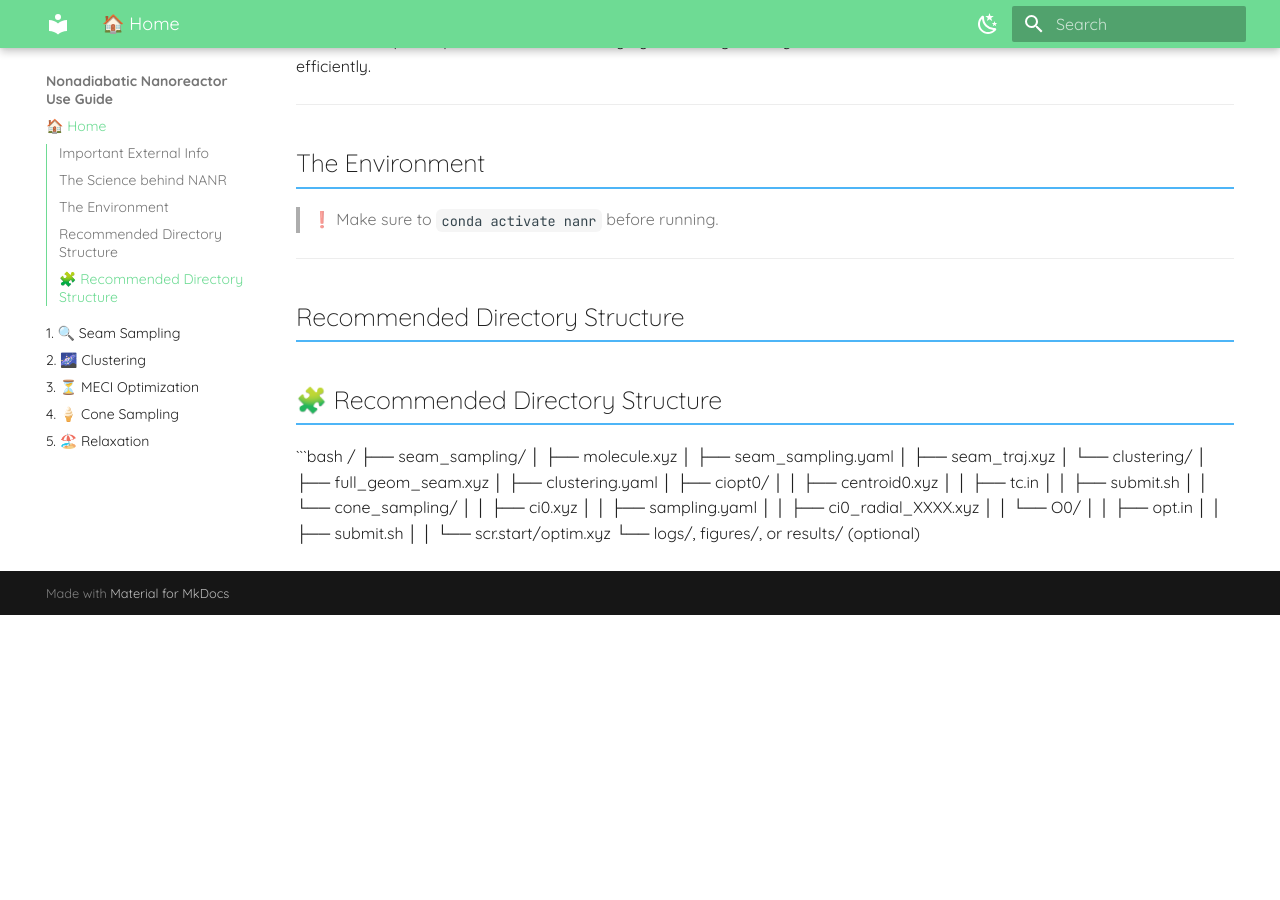
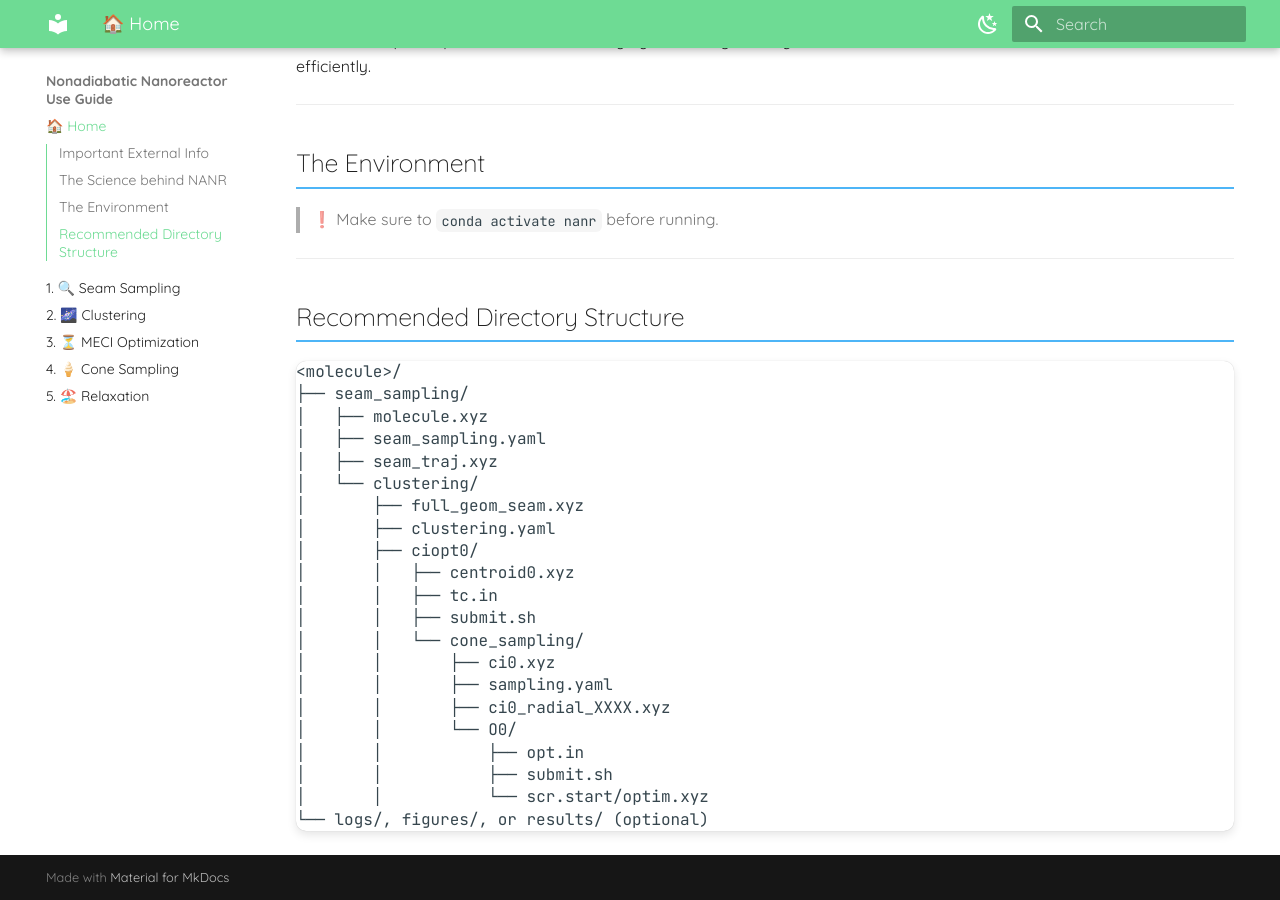
Before and after one commit to mads-2/nanr-mkdocs-only, an MkDocs documentation site: the page built from docs/index.md, in a window 1280 px wide and 900 px high, scrolled down 585 px. Built offline with MkDocs 1.6.1 and Material for MkDocs 9.7.7, drawn with Linux system fonts in a browser that asks for light colours; before the commit the page ends 1200 px from its top, so only the background shows below that.

Commit message:
fixed direcotry spacing in home at bottom of page

````diff
--- a/docs/index.md
+++ b/docs/index.md
@@ -24,10 +24,11 @@ The NANR explores photochemical reactivity by combining *metadynamics* and *seam
 ---
 
 ## Recommended Directory Structure
-## 🧩 Recommended Directory Structure
 
-```bash
-<molecule>/
+<div align="left">
+
+<pre>
+&lt;molecule&gt;/
 ├── seam_sampling/
 │   ├── molecule.xyz
 │   ├── seam_sampling.yaml
@@ -48,3 +49,6 @@ The NANR explores photochemical reactivity by combining *metadynamics* and *seam
 │       │           ├── submit.sh
 │       │           └── scr.start/optim.xyz
 └── logs/, figures/, or results/ (optional)
+</pre>
+
+</div>
````
